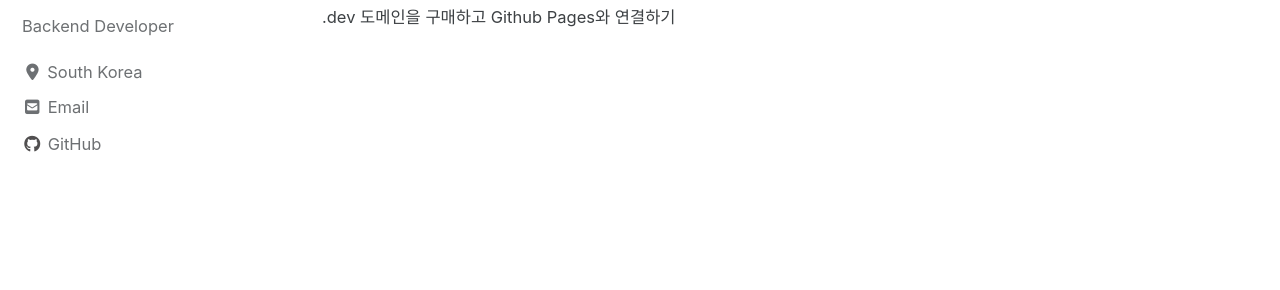
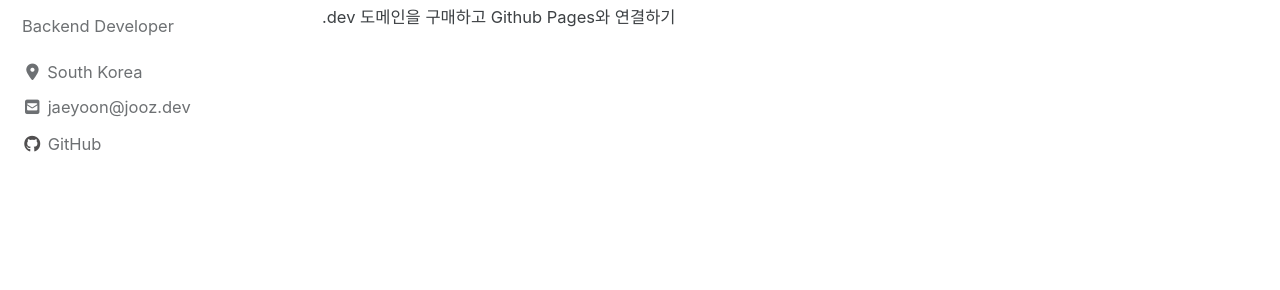
Before and after one commit to joojaeyoon/joojaeyoon.github.io, a Jekyll site: the page built from index.html, in a window 1280 px wide. Shown: the part 260-550 px from the top of the page. Built offline with Jekyll 4.4.1, drawn with Linux system fonts in a browser that asks for light colours; cached includes are drawn as plain includes; nearby versions of some CDN libraries; the list of posts is cut into pages by our own code; comment, search, counter and statistics services are not loaded.

Commit message:
mail config

```diff
--- a/_config.yml
+++ b/_config.yml
@@ -97,7 +97,7 @@ author:
   bio: "Backend Developer"
   location: "South Korea"
   links:
-    - label: "Email"
+    - label: "jaeyoon@jooz.dev"
       icon: "fas fa-fw fa-envelope-square"
       url: mailto:jaeyoon@jooz.dev
     - label: "GitHub"
```
